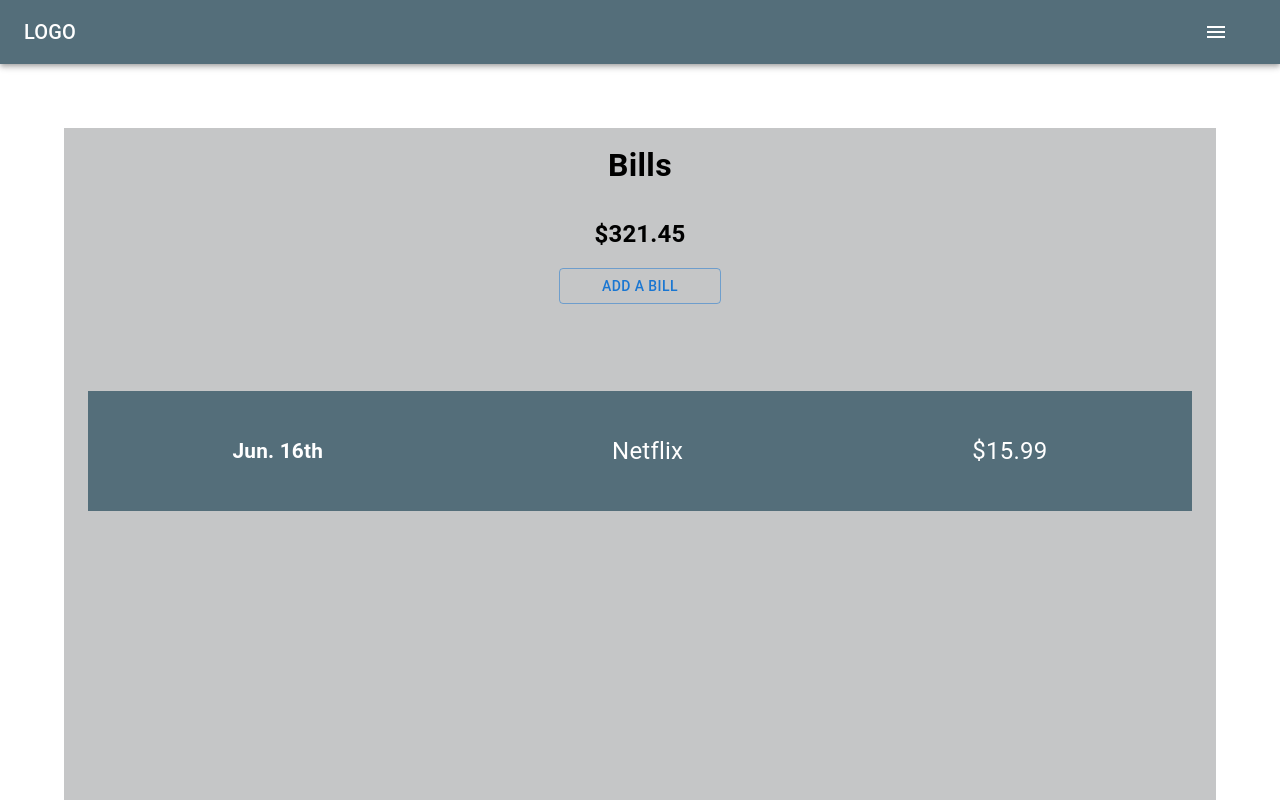
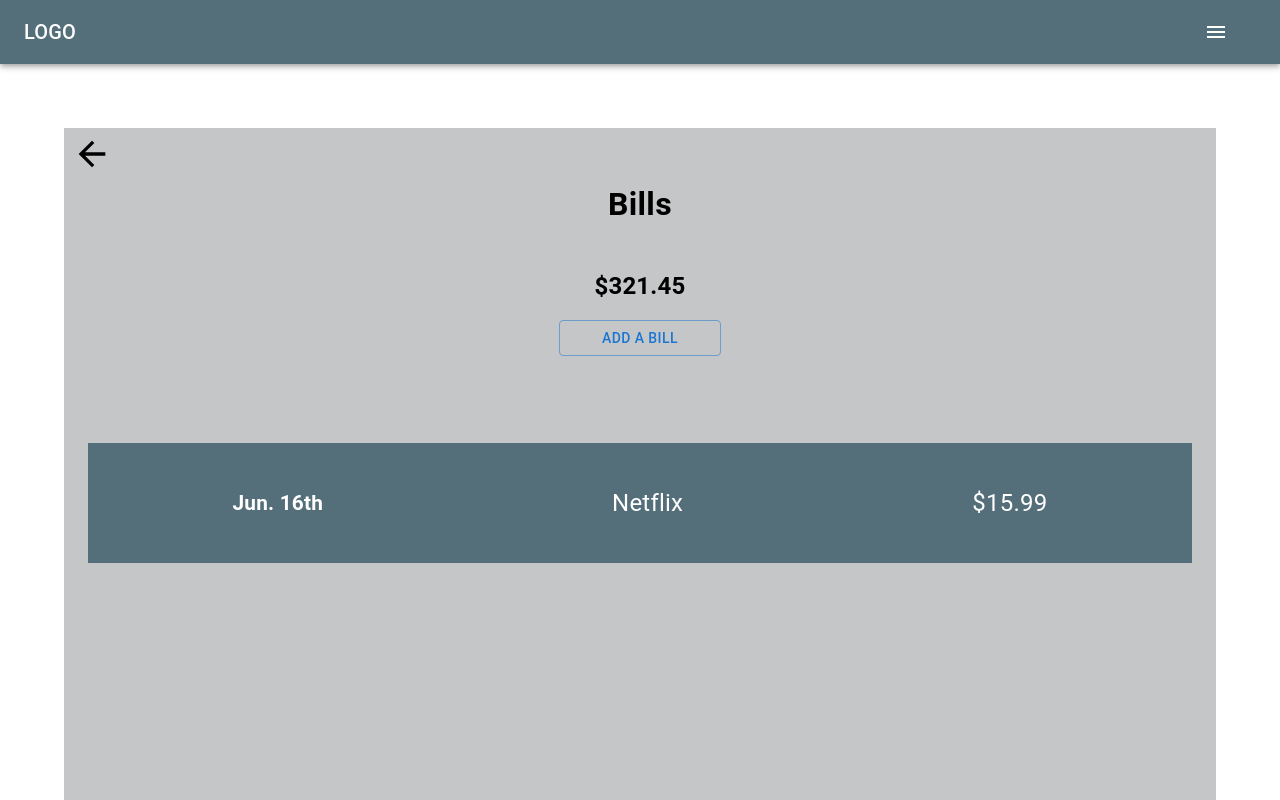
Before and after one commit to edyta0106/Golden-Goose-Finance, a React (Create React App) app in the folder client/: page /bills in a window 1280 px wide. Shown: the top 800 px of the page. Built offline with nearby package versions, Linux system fonts and the light colour scheme.

Commit message:
finished building out a reusable form component

```diff
--- a/client/src/components/Bills/Bills.js
+++ b/client/src/components/Bills/Bills.js
@@ -3,6 +3,7 @@ import { Link } from "react-router-dom";
 import Box from "@mui/material/Box";
 import Container from "@mui/material/Container";
 import { Button, Typography } from "@mui/material";
+import ArrowBack from "@mui/icons-material/ArrowBack";
 
 export default function Bills() {
   return (
@@ -22,6 +23,23 @@ export default function Bills() {
             overflow: "scroll",
           }}
         >
+          {/* Back Arrow */}
+          <Box
+            sx={{
+              width: "105%",
+              display: "flex",
+              justifyContent: "flex-start",
+            }}
+          >
+            <Button>
+              <ArrowBack
+                sx={{
+                  fontSize: 40,
+                  color: "black",
+                }}
+              />
+            </Button>
+          </Box>
           {/* Form Header Text Container */}
           <Box
             sx={{
@@ -32,7 +50,6 @@ export default function Bills() {
               sx={{
                 fontSize: "200%",
                 fontWeight: "bolder",
-              paddingTop: "20%",
               }}
             >
               Bills
```
Lines whose indentation alone changed are shown as unchanged.
